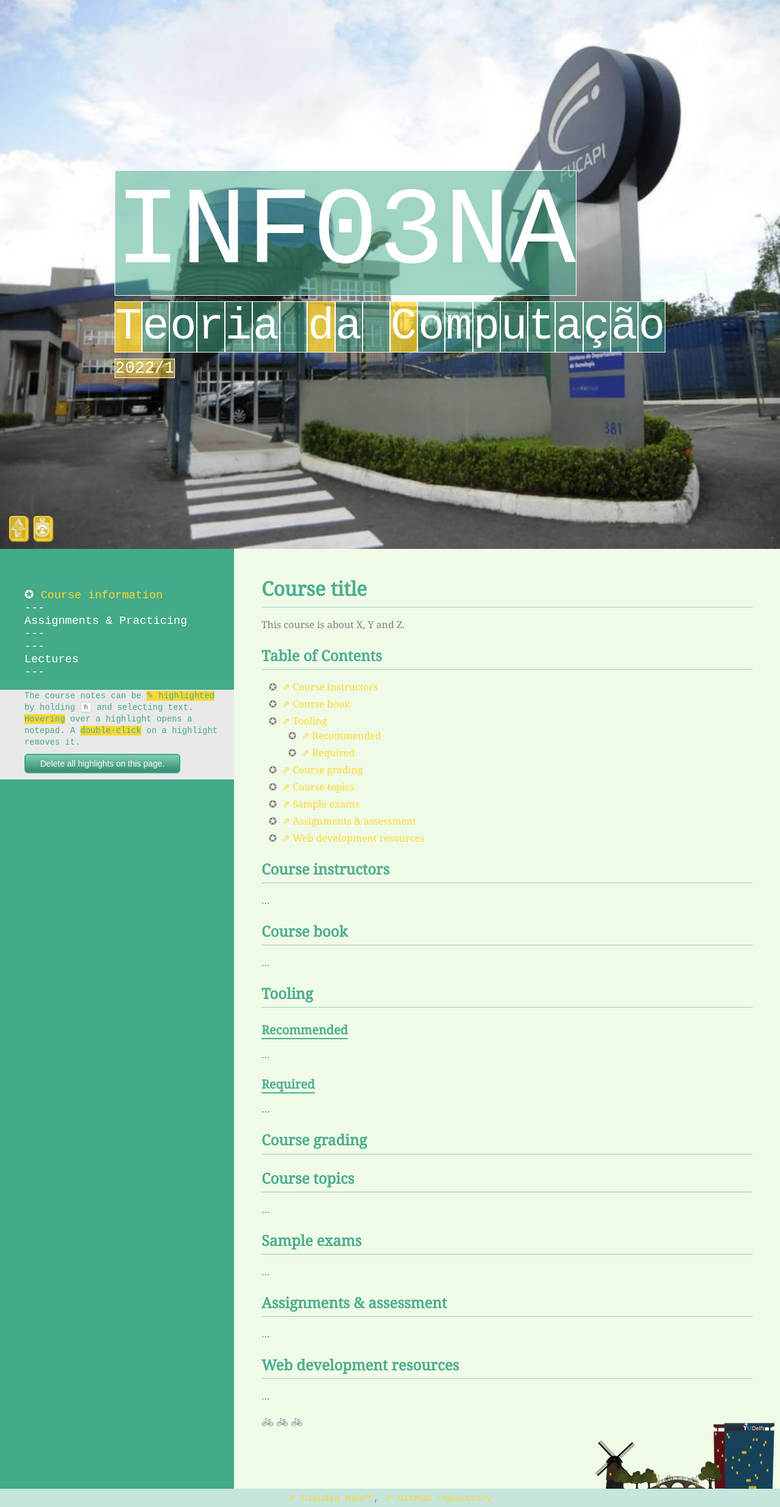
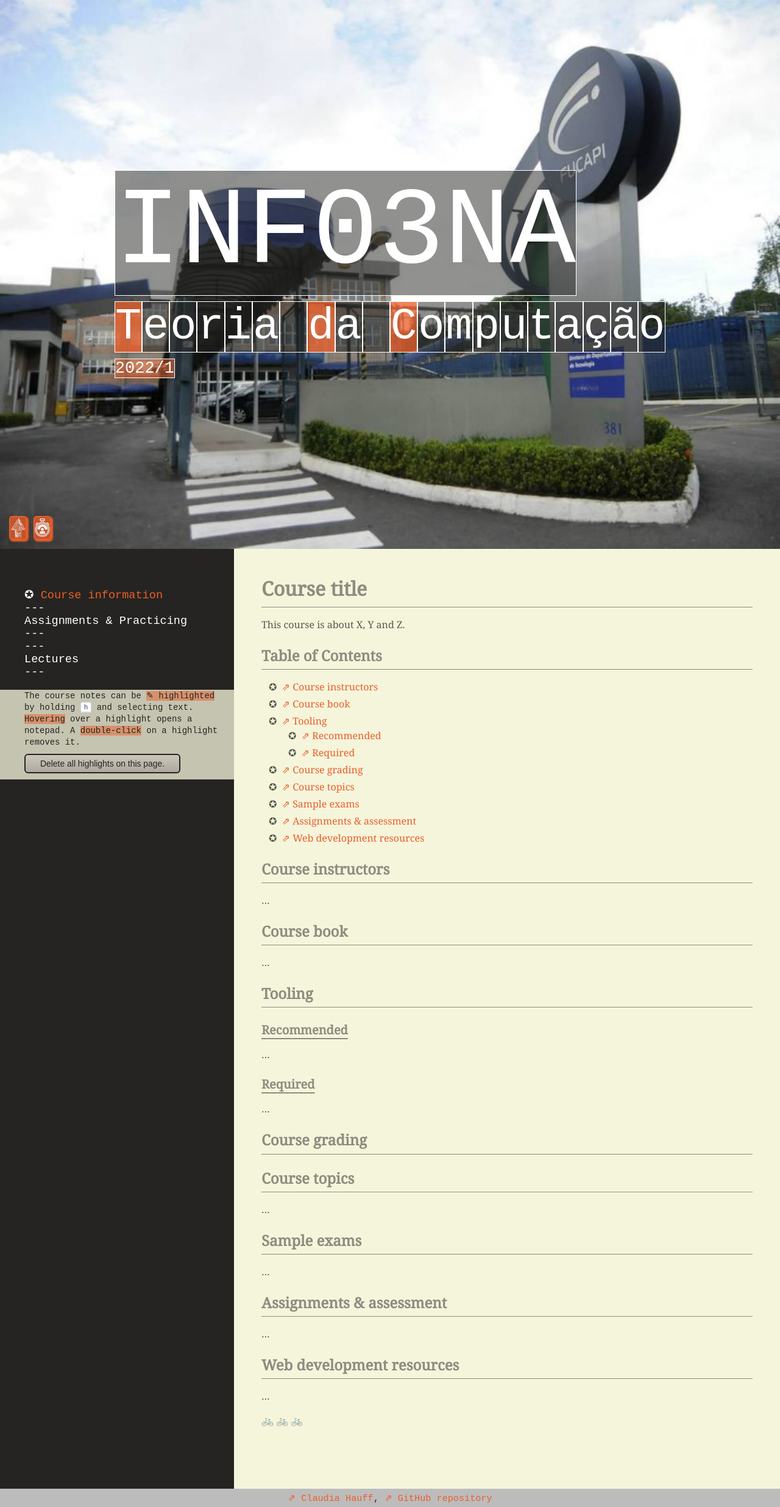
Before and after one commit to diogosm/teoriaDaComputacao, a Jekyll site: the page built from index.md, in a window 1280 px wide. Shown: the whole page at 61% size. Built offline with Jekyll 4.4.1, drawn with Linux system fonts in a browser that asks for light colours; emoji names are drawn with the system emoji font; our own code applies the rules of GitHub Pages for plain Markdown files.

Commit message:
Update _config.yml

```diff
--- a/_config.yml
+++ b/_config.yml
@@ -18,9 +18,9 @@ smallNavbar: true
 timeSpent: true
 idleTimeout: 60
 
-footerImage: ../images/tudelft-ewi-dark-footer.svg #the light-footer goes well with a light theme, the dark footer with a dark theme
+#footerImage: ../images/tudelft-ewi-dark-footer.svg #the light-footer goes well with a light theme, the dark footer with a dark theme
 headerImage: ../images/fucapi.jpg
-cssTheme: themes/light-green.css
+cssTheme: themes/light-grey.css
 cssCodeTheme: themes/code/perldoc.css
 
 plugins:
```
